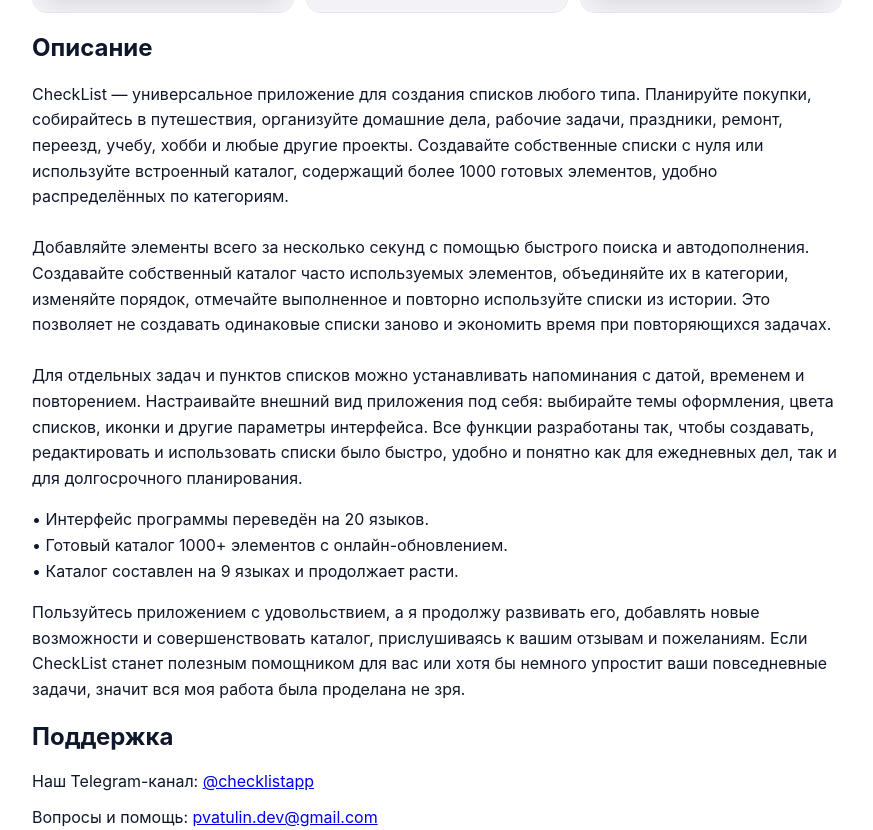
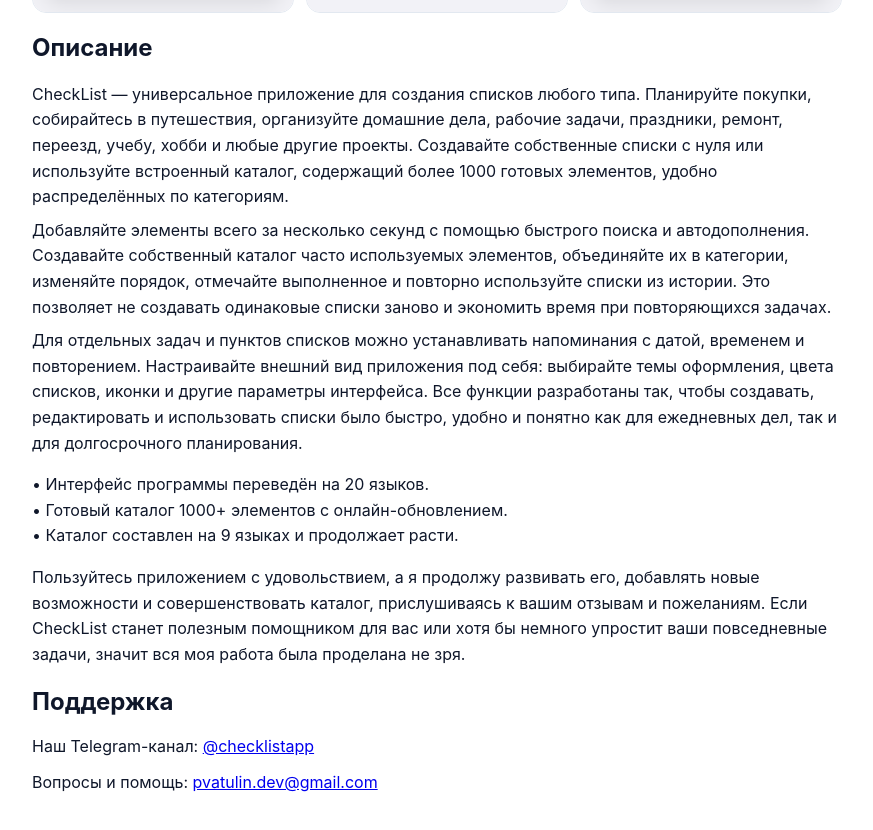
Before and after one commit to pvatulin/site, a plain HTML site: page checklist/index.html in a window 1280 px wide. Shown: the part 1238-2068 px from the top of the page, without its empty margins (198-1071 px from the left). Drawn offline with Linux system fonts and the light colour scheme; grey boxes are pictures that could not be loaded.

Commit message:
Update index.html

```diff
--- a/checklist/index.html
+++ b/checklist/index.html
@@ -22,6 +22,7 @@
   .card p { margin:0; color:#334155; line-height:1.4; }
   body.dark .card p { color:#cbd5e1; }
   .about-text { line-height:1.6; white-space: pre-line; }
+  .about-gap { display: block; height: 8px; }
   .screens-wrap { position:relative; }
   .screenshots { display:flex; gap:12px; margin-top:12px; overflow-x:auto; scroll-behavior:smooth; }
   .screenshots img { width:260px; flex:0 0 auto; border-radius:14px; border:1px solid #e2e8f0; }
@@ -170,7 +171,7 @@
       'feat.6.text':'Повторяйте списки, чтоб не создавать их заново.',
       'screens.title':'Скриншоты',
       'about.title':'Описание',
-      'about.text1':'CheckList — универсальное приложение для создания списков любого типа. Планируйте покупки, собирайтесь в путешествия, организуйте домашние дела, рабочие задачи, праздники, ремонт, переезд, учебу, хобби и любые другие проекты. Создавайте собственные списки с нуля или используйте встроенный каталог, содержащий более 1000 готовых элементов, удобно распределённых по категориям.\n\nДобавляйте элементы всего за несколько секунд с помощью быстрого поиска и автодополнения. Создавайте собственный каталог часто используемых элементов, объединяйте их в категории, изменяйте порядок, отмечайте выполненное и повторно используйте списки из истории. Это позволяет не создавать одинаковые списки заново и экономить время при повторяющихся задачах.\n\nДля отдельных задач и пунктов списков можно устанавливать напоминания с датой, временем и повторением. Настраивайте внешний вид приложения под себя: выбирайте темы оформления, цвета списков, иконки и другие параметры интерфейса. Все функции разработаны так, чтобы создавать, редактировать и использовать списки было быстро, удобно и понятно как для ежедневных дел, так и для долгосрочного планирования.',
+      'about.text1':'CheckList — универсальное приложение для создания списков любого типа. Планируйте покупки, собирайтесь в путешествия, организуйте домашние дела, рабочие задачи, праздники, ремонт, переезд, учебу, хобби и любые другие проекты. Создавайте собственные списки с нуля или используйте встроенный каталог, содержащий более 1000 готовых элементов, удобно распределённых по категориям.[[gap]]Добавляйте элементы всего за несколько секунд с помощью быстрого поиска и автодополнения. Создавайте собственный каталог часто используемых элементов, объединяйте их в категории, изменяйте порядок, отмечайте выполненное и повторно используйте списки из истории. Это позволяет не создавать одинаковые списки заново и экономить время при повторяющихся задачах.[[gap]]Для отдельных задач и пунктов списков можно устанавливать напоминания с датой, временем и повторением. Настраивайте внешний вид приложения под себя: выбирайте темы оформления, цвета списков, иконки и другие параметры интерфейса. Все функции разработаны так, чтобы создавать, редактировать и использовать списки было быстро, удобно и понятно как для ежедневных дел, так и для долгосрочного планирования.',
       'about.text2':'• Интерфейс программы переведён на 20 языков.\n• Готовый каталог 1000+ элементов с онлайн-обновлением.\n• Каталог составлен на 9 языках и продолжает расти.',
       'about.text3':'Пользуйтесь приложением с удовольствием, а я продолжу развивать его, добавлять новые возможности и совершенствовать каталог, прислушиваясь к вашим отзывам и пожеланиям. Если CheckList станет полезным помощником для вас или хотя бы немного упростит ваши повседневные задачи, значит вся моя работа была проделана не зря.',
       'support.title':'Поддержка',
@@ -247,7 +248,18 @@
     document.querySelectorAll('[data-i18n]').forEach(el => {
       const key = el.getAttribute('data-i18n');
       const text = i18n[lang][key];
-      if (text !== undefined) el.textContent = text;
+
+      if (text !== undefined) {
+        if (el.classList.contains('about-text')) {
+          el.innerHTML = text
+            .replaceAll('&', '&amp;')
+            .replaceAll('<', '&lt;')
+            .replaceAll('>', '&gt;')
+            .replaceAll('[[gap]]', '<span class="about-gap"></span>');
+        } else {
+          el.textContent = text;
+        }
+      }
     });
     document.querySelectorAll('.lang button').forEach(b => b.classList.remove('active'));
     const btn = document.getElementById('btn-' + lang);
```
